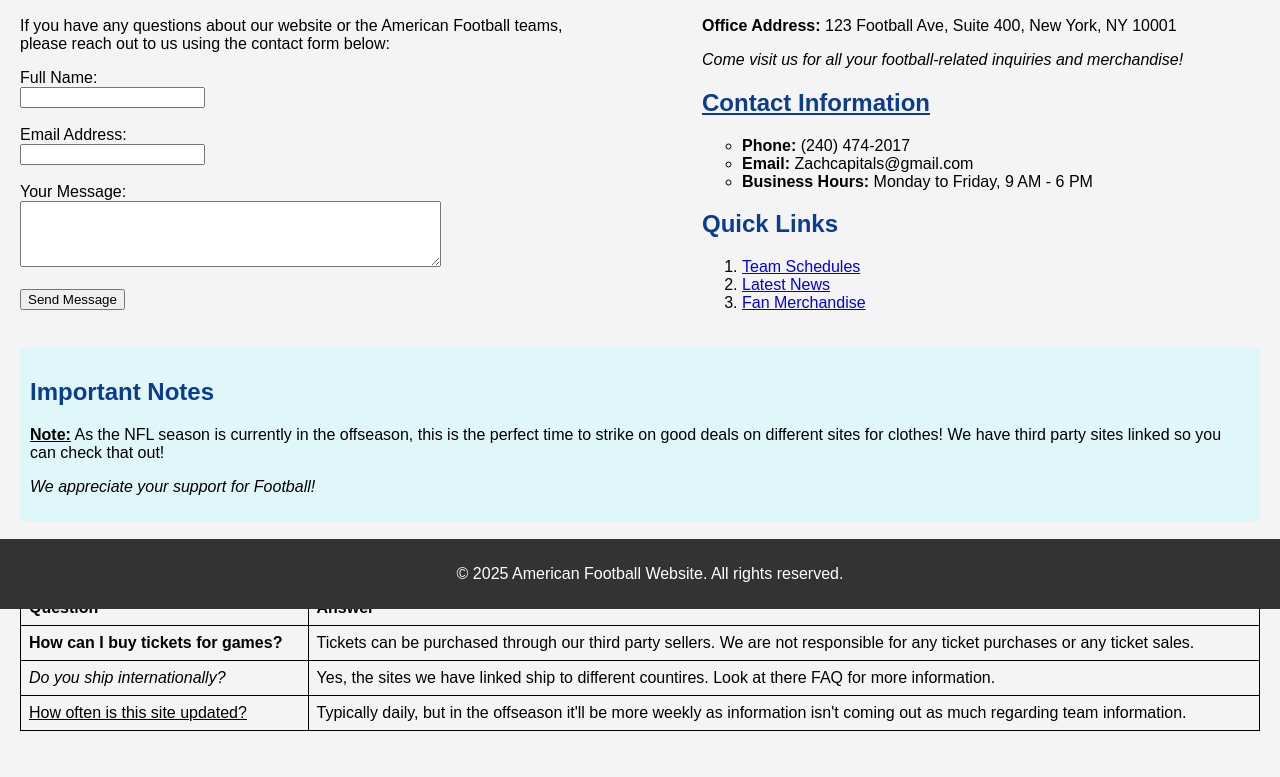
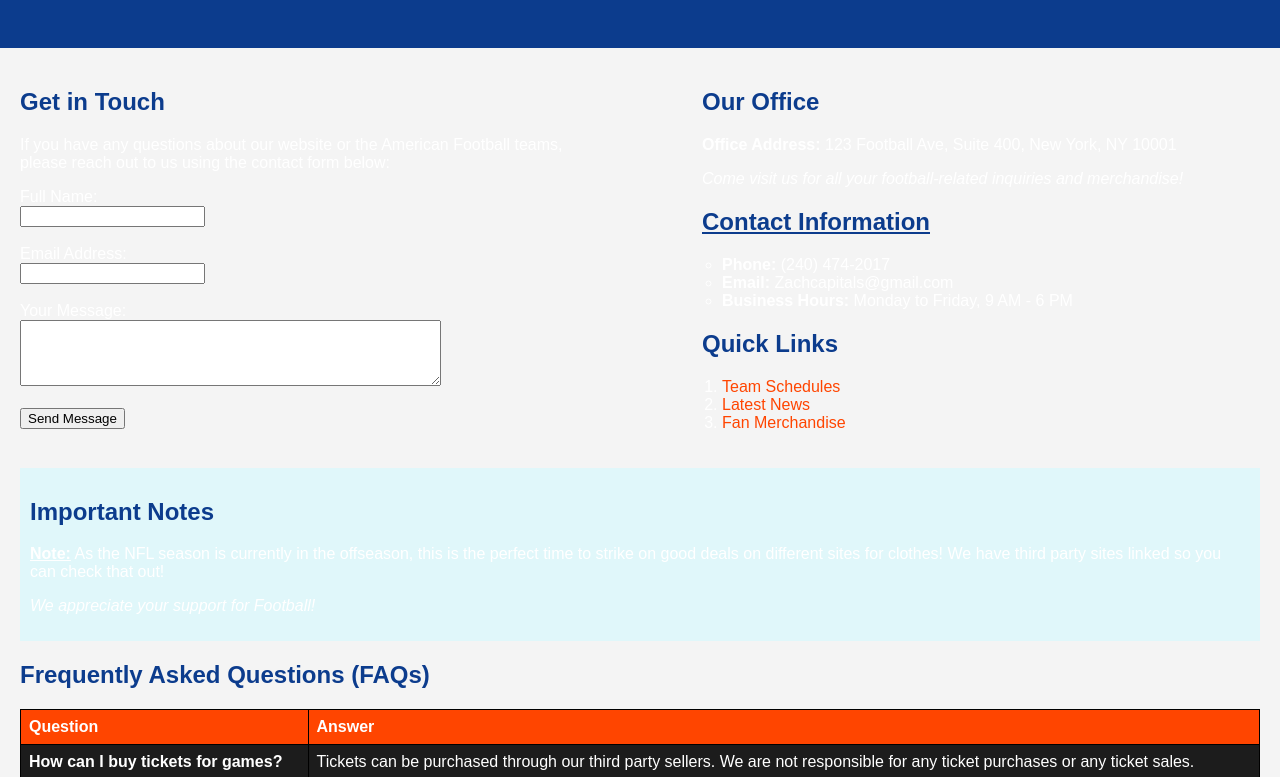
Before and after one commit to Miami-University-ETBD/ZacharyGreen, a plain HTML site: page contact.html in a window 1280 px wide. Shown: the part 191-968 px from the top of the page. Before the commit the page ends 942 px from the top, so only its background shows below. Drawn offline with Linux system fonts and the light colour scheme.

Commit message:
Upadtes after comments

```diff
--- a/contact.html
+++ b/contact.html
@@ -3,6 +3,7 @@
 <head>
     <meta charset="UTF-8">
     <meta name="viewport" content="width=device-width, initial-scale=1.0">
+    <link rel="stylesheet" type="text/css" href="styles.css" />
     <title>Contact Us -Football Fan Site </title>
     <style>
         body {
@@ -17,20 +18,21 @@
             padding: 20px;
             text-align: center;
         }
+
+        section {
+            margin: 20px;
+        }
+        h2 {
+            color: #0c3c8d;
+        }
         footer {
             background-color: #333;
             color: white;
             text-align: center;
             padding: 10px;
-            position: fixed;
+            position: flow;
             width: 100%;
             bottom: 0;
-        }
-        section {
-            margin: 20px;
-        }
-        h2 {
-            color: #0c3c8d;
         }
         p {
             font-size: 16px;
```
Also changed, not shown: about.html (+1 -0 lines), content.html (+1 -0 lines).
